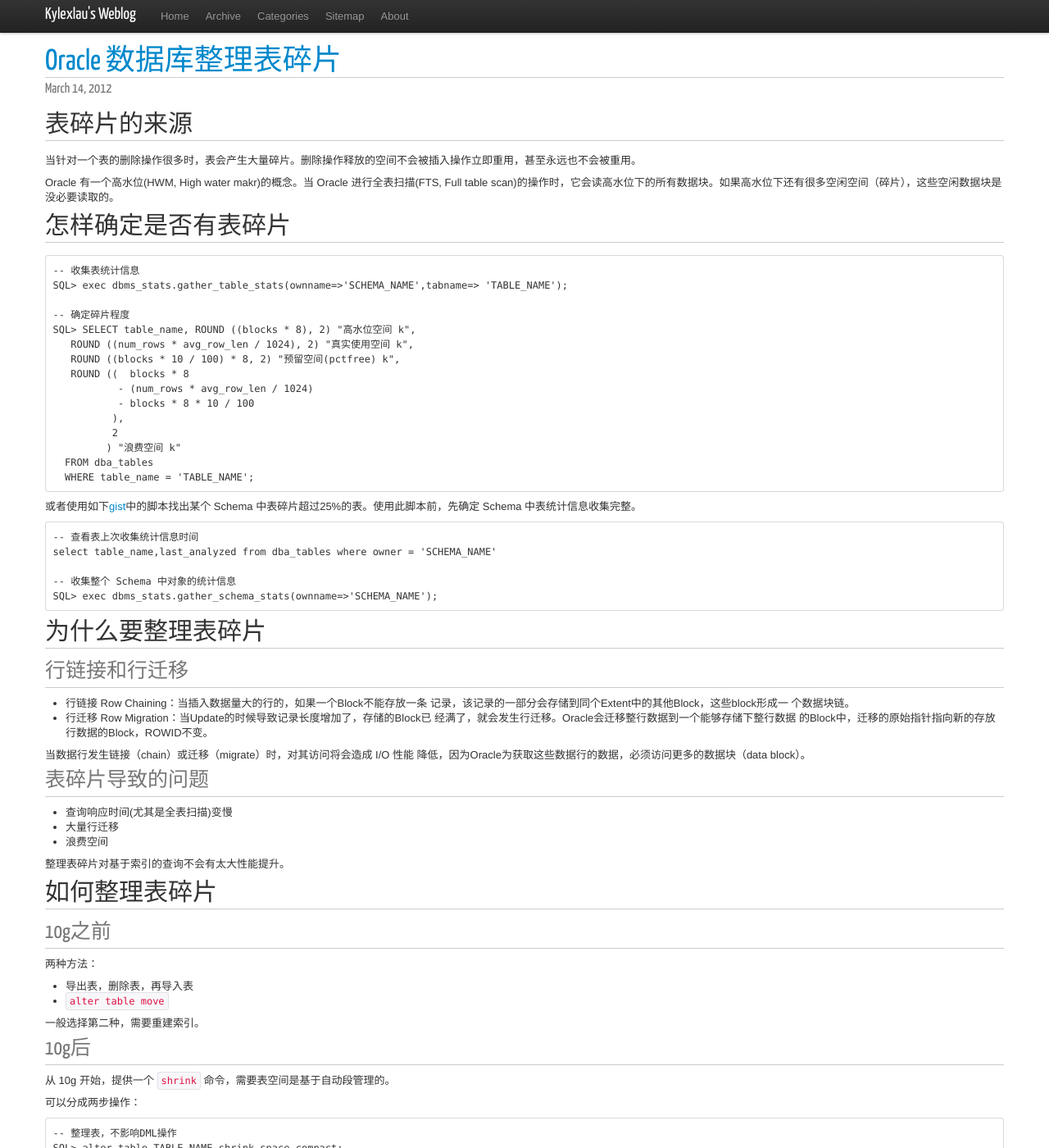
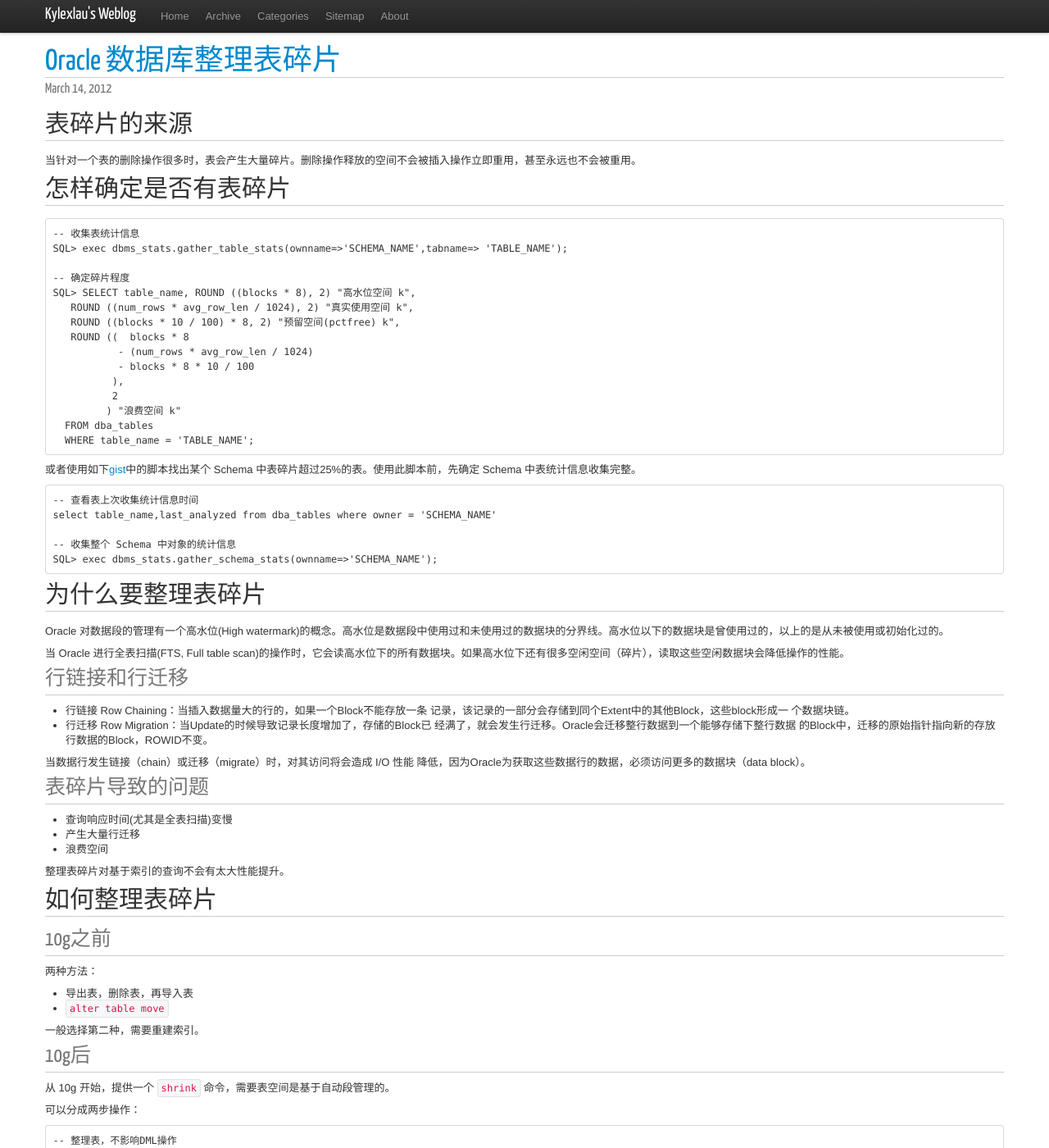
Before and after one commit to kylexlau/kylexlau.github.com, a Jekyll site: the page built from _posts/2012/2012-03-14-table-fragmentation.md, in a window 1280 px wide and 1400 px high. Shown: the whole window at 82% size. Built offline with Jekyll 4.4.1, drawn with Linux system fonts in a browser that asks for light colours; Markdown is read by kramdown in place of the engine named in the settings; comment, search, counter and statistics services are not loaded.

Commit message:
fix high watermark concept.

```diff
--- a/_posts/2012/2012-03-14-table-fragmentation.md
+++ b/_posts/2012/2012-03-14-table-fragmentation.md
@@ -6,8 +6,6 @@
 ## 表碎片的来源
 
 当针对一个表的删除操作很多时，表会产生大量碎片。删除操作释放的空间不会被插入操作立即重用，甚至永远也不会被重用。
-
-Oracle 有一个高水位(HWM, High water makr)的概念。当 Oracle 进行全表扫描(FTS, Full table scan)的操作时，它会读高水位下的所有数据块。如果高水位下还有很多空闲空间（碎片），这些空闲数据块是没必要读取的。
 
 ## 怎样确定是否有表碎片
 
@@ -37,6 +35,10 @@
 
 ## 为什么要整理表碎片
 
+Oracle 对数据段的管理有一个高水位(High watermark)的概念。高水位是数据段中使用过和未使用过的数据块的分界线。高水位以下的数据块是曾使用过的，以上的是从未被使用或初始化过的。
+
+当 Oracle 进行全表扫描(FTS, Full table scan)的操作时，它会读高水位下的所有数据块。如果高水位下还有很多空闲空间（碎片），读取这些空闲数据块会降低操作的性能。
+
 ### 行链接和行迁移
 
 - 行链接 Row Chaining：当插入数据量大的行的，如果一个Block不能存放一条
@@ -53,7 +55,7 @@
 ### 表碎片导致的问题
 
 - 查询响应时间(尤其是全表扫描)变慢
-- 大量行迁移
+- 产生大量行迁移
 - 浪费空间
 
 整理表碎片对基于索引的查询不会有太大性能提升。
```
